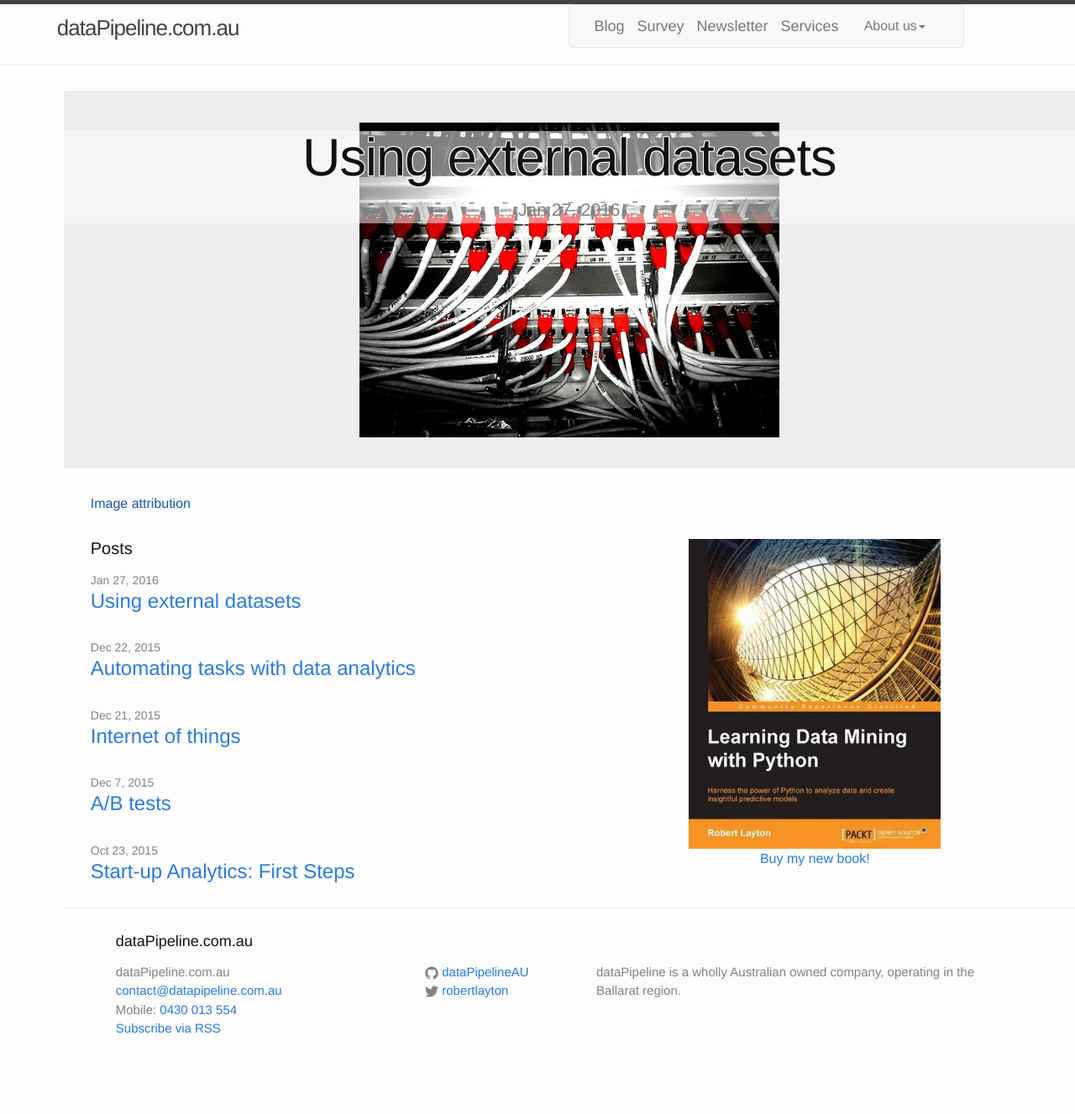
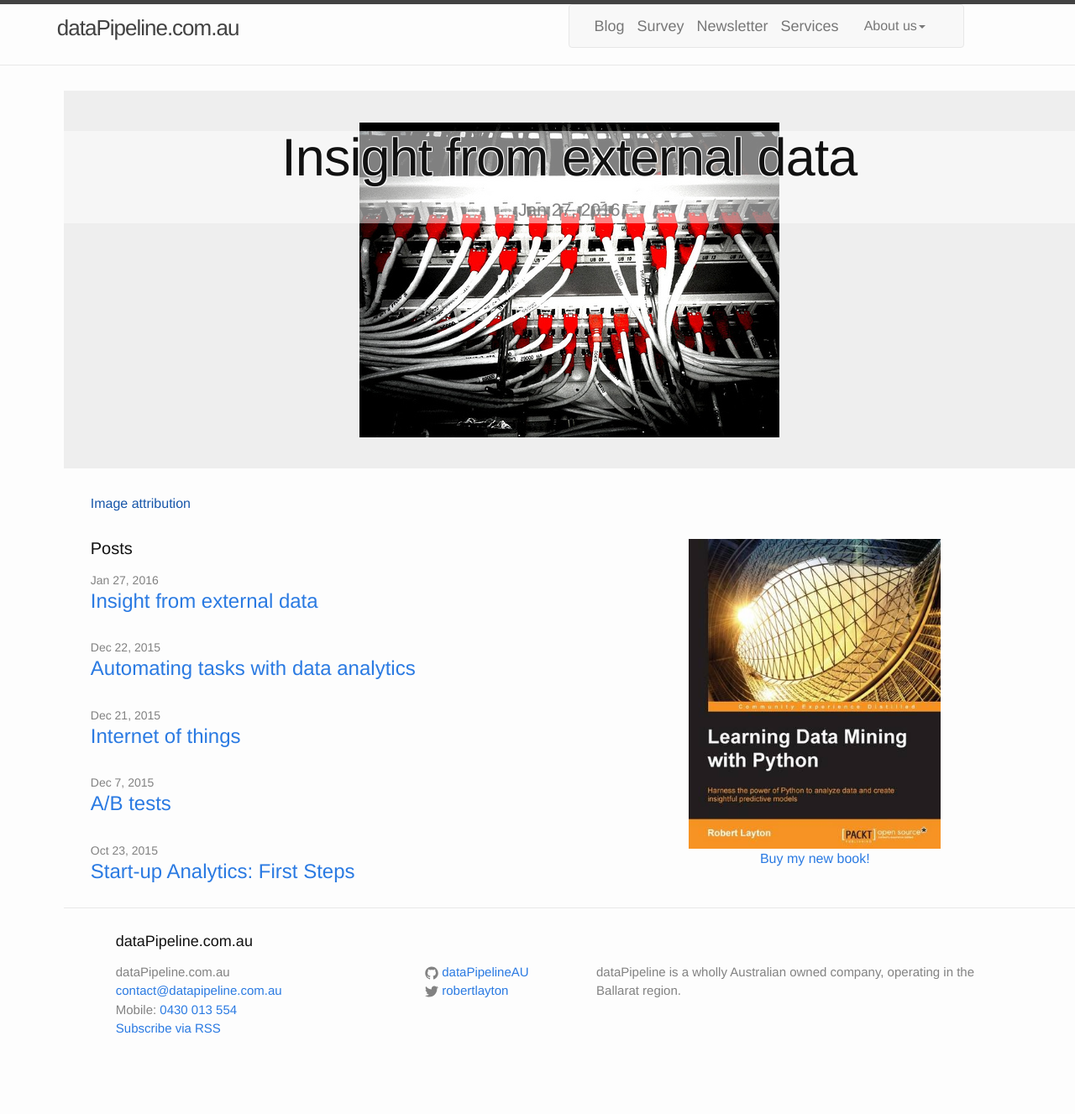
Before and after one commit to dataPipelineAU/jwebsite, a Jekyll site: the page built from _posts/2016-01-27-ABS-Datasets.markdown, in a window 1280 px wide. Shown: the whole page at 84% size. Built offline with Jekyll 4.4.1, drawn with Linux system fonts in a browser that asks for light colours; nearby versions of some CDN libraries.

Commit message:
Improved title

```diff
--- a/_posts/2016-01-27-ABS-Datasets.markdown
+++ b/_posts/2016-01-27-ABS-Datasets.markdown
@@ -1,12 +1,12 @@
 ---
 layout: post
-title_view:  "Using external datasets"
-title:  "Using external datasets"
+title_view:  "Insight from external data"
+title:  "Insight from external data"
 date:   2016-01-27 16:50:29
 categories: datasets
 image: 4333178624_f91f847edc_z.jpg
 ---
-<Title> Using external datasets </title>
+<Title> Insight from external data </title>
 
 Data analysis insight doesn't just come from using data your organisation has created.
 While much of our knowledge looks internally, there are substantial gains to be had in our understanding of the world, and your business sector, but looking outward.
```
